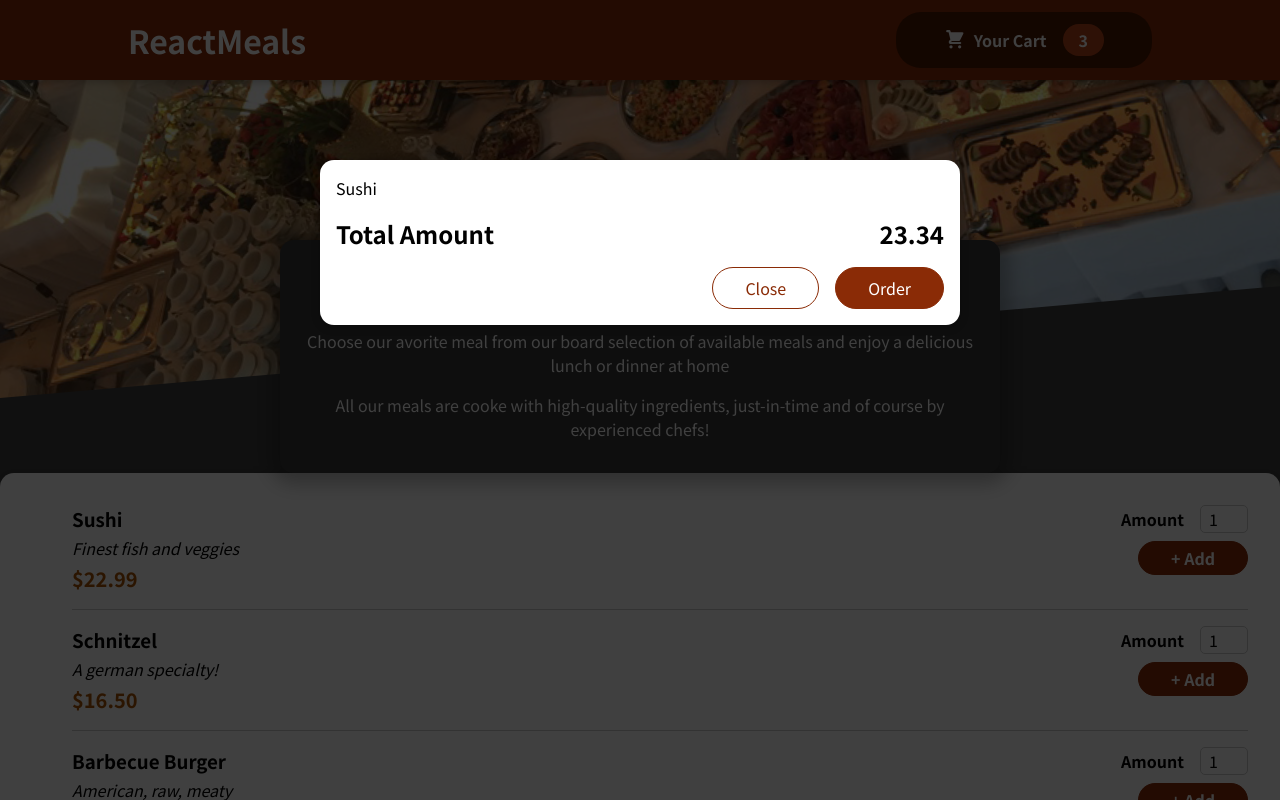
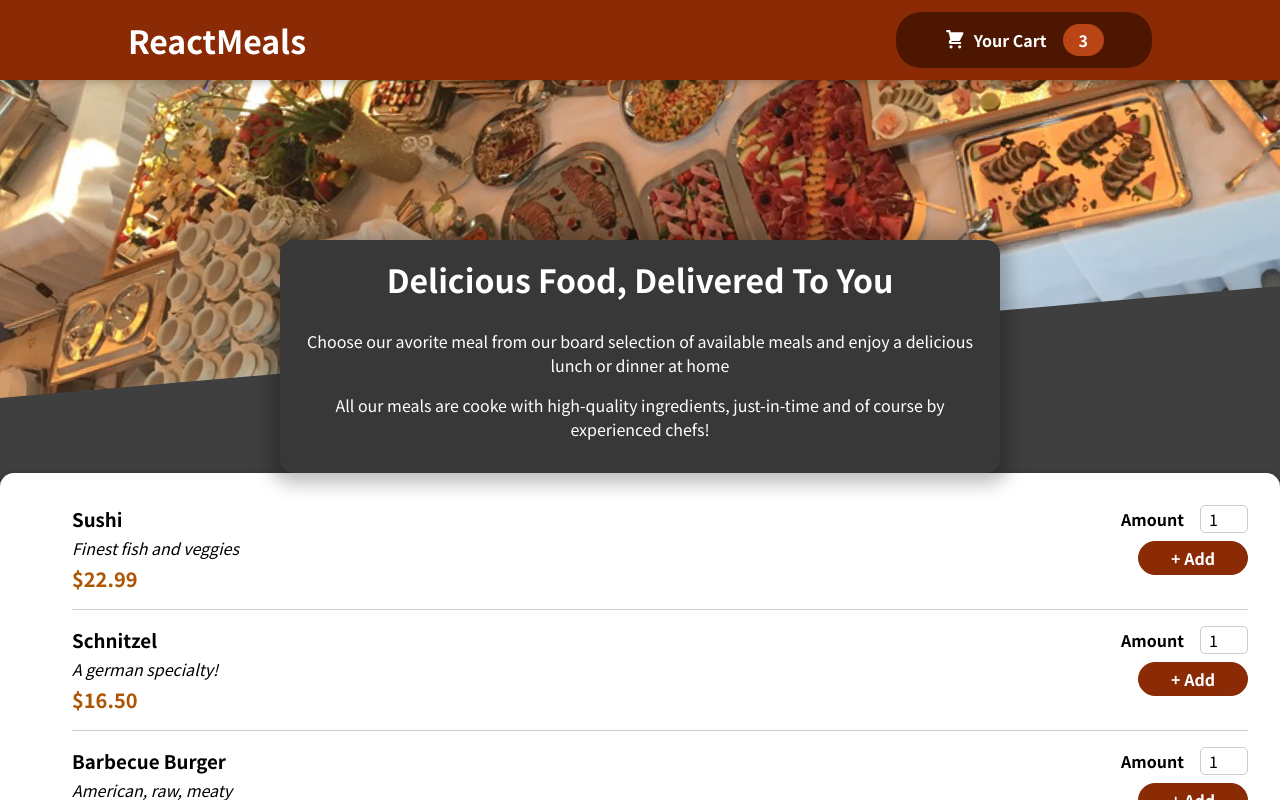
Before and after one commit to aschneiderGit/react-complete-guide-section11, a React (Create React App) app: page / in a window 1280 px wide. Shown: the top 800 px of the page. Built offline with nearby package versions, Linux system fonts and the light colour scheme.

Commit message:
Hide and show Cart modal

```diff
--- a/src/App.js
+++ b/src/App.js
@@ -1,12 +1,20 @@
+import {useState} from 'react';
 import Cart from './components/Cart/Cart';
 import Headers from './components/Layout/Header';
 import Meals from './components/Meals/Meals';
 
 function App() {
+	const [cartIsShown, setCartIsShown] = useState(false);
+	const shownCartHandler = () => {
+		setCartIsShown(true);
+	};
+	const hideCartHandler = () => {
+		setCartIsShown(false);
+	};
 	return (
 		<>
-			<Cart />
-			<Headers />
+			{cartIsShown && <Cart onClose={hideCartHandler} />}
+			<Headers onClickCart={shownCartHandler} />
 			<main>
 				<Meals />
 			</main>
--- a/src/components/Cart/Cart.js
+++ b/src/components/Cart/Cart.js
@@ -7,14 +7,16 @@ function Cart(props) {
 	);
 	console.log(cartItems);
 	return (
-		<Modal>
+		<Modal onBackDropClick={props.onClose}>
 			<ul className={style['cart-items']}>{cartItems}</ul>
 			<div className={style.total}>
 				<span>Total Amount</span>
 				<span> 23.34</span>
 			</div>
 			<div className={style.actions}>
-				<button className={style['button--alt']}>Close</button>
+				<button className={style['button--alt']} onClick={props.onClose}>
+					Close
+				</button>
 				<button className={style.button}>Order</button>
 			</div>
 		</Modal>
--- a/src/components/Layout/Header.js
+++ b/src/components/Layout/Header.js
@@ -7,7 +7,7 @@ function Header(props) {
 		<>
 			<header className={style.header}>
 				<h1>ReactMeals</h1>
-				<HeaderCartButton />
+				<HeaderCartButton onClick={props.onClickCart} />
 			</header>
 			<div className={style['main-image']}>
 				<img src={mealsImage} alt="A table full of delicious food!" />
--- a/src/components/Layout/HeaderCartButton.js
+++ b/src/components/Layout/HeaderCartButton.js
@@ -3,7 +3,7 @@ import style from './HeaderCartButton.module.css';
 
 function HeaderCartButton(props) {
 	return (
-		<button className={style.button}>
+		<button className={style.button} onClick={props.onClick}>
 			<span className={style.icon}>
 				<CartIcon />
 			</span>
--- a/src/components/UI/Modal.js
+++ b/src/components/UI/Modal.js
@@ -1,8 +1,8 @@
 import style from './Modal.module.css';
 import ReactDOM from 'react-dom';
 
-const Backdrop = () => {
-	return <div className={style.backdrop} />;
+const Backdrop = (props) => {
+	return <div className={style.backdrop} onClick={props.onClick} />;
 };
 const ModalOverlay = (props) => {
 	return (
@@ -15,7 +15,10 @@ function Modal(props) {
 	const portalDiv = document.getElementById('modal');
 	return (
 		<>
-			{ReactDOM.createPortal(<Backdrop />, portalDiv)}
+			{ReactDOM.createPortal(
+				<Backdrop onClick={props.onBackDropClick} />,
+				portalDiv
+			)}
 			{ReactDOM.createPortal(
 				<ModalOverlay>{props.children}</ModalOverlay>,
 				portalDiv
```
